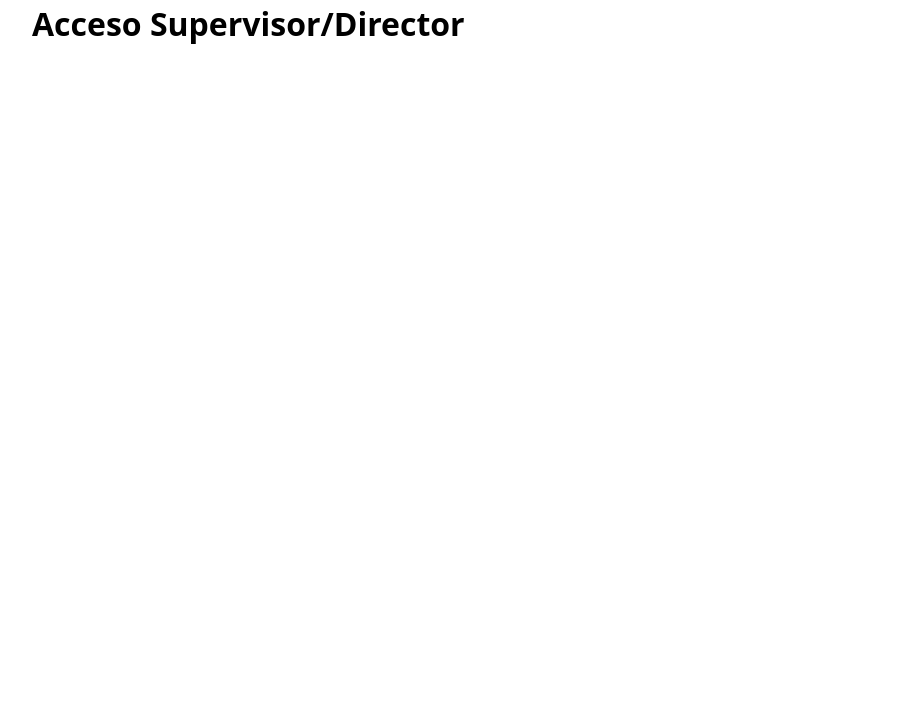
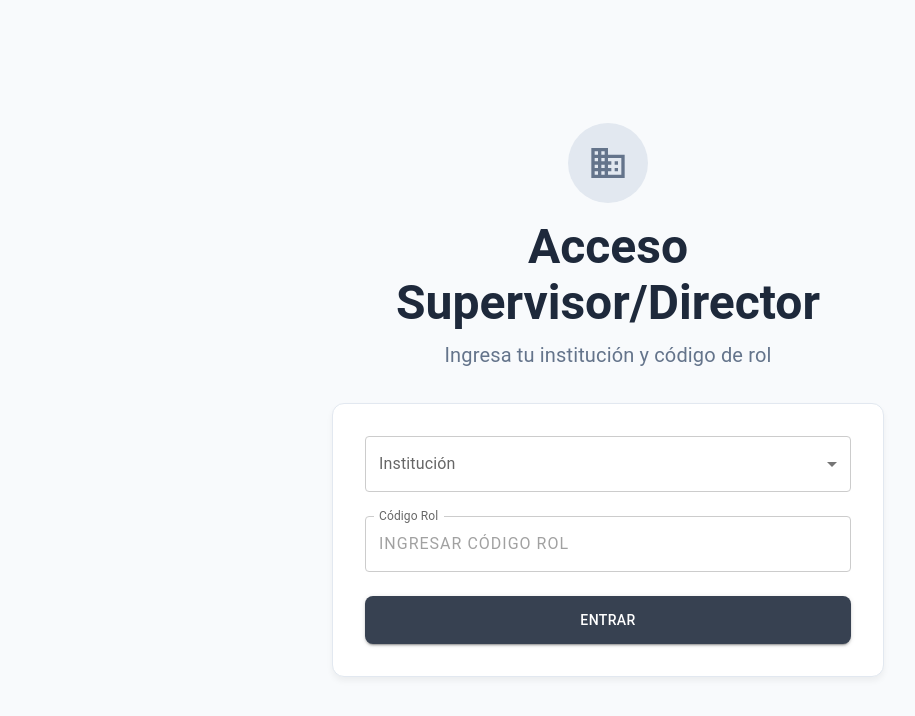
Before and after one commit to DanyCabrera/graduaT, a React (Vite) app in the folder frontend/: page /acceso in a window 1280 px wide. Shown: the top 716 px of the page, without its empty margins (32-947 px from the left). Built offline with nearby package versions, Linux system fonts and the light colour scheme.

Commit message:
Diseño de acceso supervisor/director

```diff
--- a/frontend/src/pages/auth/login/acceso.tsx
+++ b/frontend/src/pages/auth/login/acceso.tsx
@@ -1,5 +1,5 @@
-import {
-    Container,
+//import {
+    //Container,
     //Card,
     //CardContent,
     //Typography,
@@ -11,7 +11,7 @@ import {
     //FormGroup,
     //InputLabel,
     //FormControl,
-} from "@mui/material";
+//} from "@mui/material";
 
 // acceso alumno/maestro
 /*
@@ -78,29 +78,176 @@ const accesoAlumnoMaestro = () => {
 }
 */
 
-// acceso supervisor/director
+import {
+    Container,
+    Box,
+    Typography,
+    Select,
+    MenuItem,
+    InputLabel,
+    FormControl,
+    TextField,
+    Button,
+    Paper,
+    Fade,
+} from "@mui/material";
+import { Business as BusinessIcon } from "@mui/icons-material";
+
+// acceso supervisor/director — con diseño moderno como en CodigoAcceso
 const accesoSupervisorDirector = () => {
     return (
-        <>
-            <Container>
-                <h1>Acceso Supervisor/Director</h1>
-                {/*
-                    Contenedor para el acceso del supervisor y director
-                    Aca solo vas a diseñar otro Card con el de acceso alumno/maestro pero ahora va hacer para superviros y director
-                    los campos que se necesitan son: Instituciones y Código de Rol, y el botón de acceder va hacer para que el supervisor o director ingrese a la plataforma
+        <Box
+            sx={{
+                minHeight: '100vh',
+                backgroundColor: '#f8fafc', // Fondo claro
+                display: 'flex',
+                alignItems: 'center',
+                justifyContent: 'center',
+                padding: 2,
+            }}
+        >
+            <Container maxWidth="sm">
+                <Fade in timeout={800}>
+                    <Box>
+                        {/* Header */}
+                        <Box sx={{ textAlign: 'center', mb: 4 }}>
+                            <Box
+                                sx={{
+                                    display: 'inline-flex',
+                                    alignItems: 'center',
+                                    justifyContent: 'center',
+                                    width: 80,
+                                    height: 80,
+                                    borderRadius: '50%',
+                                    backgroundColor: '#e2e8f0',
+                                    mb: 2,
+                                }}
+                            >
+                                <BusinessIcon sx={{ fontSize: 40, color: '#64748b' }} />
+                            </Box>
+                            <Typography
+                                variant="h3"
+                                sx={{
+                                    color: '#1e293b',
+                                    fontWeight: 700,
+                                    mb: 1,
+                                }}
+                            >
+                                Acceso Supervisor/Director
+                            </Typography>
+                            <Typography
+                                variant="h6"
+                                sx={{
+                                    color: '#64748b',
+                                    fontWeight: 400,
+                                }}
+                            >
+                                Ingresa tu institución y código de rol
+                            </Typography>
+                        </Box>
 
-                    El diseño esta en figma ahi estan los dos campos que se necesitan crear
-                    para el campo de institucion lo puedes copiar de la otra funcion de acceso alumno/maestro
-                    ahi tengo el codigo para que se vea como un listado y para el campo de codigo del rol
-                    que sea que el user digite solo codigo en mayúscula y que sea minimo de 6 digitos.
+                        {/* Formulario */}
+                        <Paper
+                            sx={{
+                                borderRadius: 3,
+                                boxShadow: '0 4px 6px rgba(0,0,0,0.05)',
+                                backgroundColor: 'white',
+                                border: '1px solid #e2e8f0',
+                            }}
+                        >
+                            <Box sx={{ p: 4 }}>
+                                {/* Campo Institución */}
+                                <FormControl fullWidth sx={{ mb: 3 }}>
+                                    <InputLabel id="institucion-label">
+                                        Institución
+                                    </InputLabel>
+                                    <Select
+                                        labelId="institucion-label"
+                                        id="institucion-select"
+                                        label="Institución"
+                                        defaultValue=""
+                                        sx={{
+                                            '& .MuiOutlinedInput-notchedOutline': {
+                                                borderColor: '#ccc',
+                                            },
+                                            '&:hover .MuiOutlinedInput-notchedOutline': {
+                                                borderColor: '#999',
+                                            },
+                                            '&.Mui-focused .MuiOutlinedInput-notchedOutline': {
+                                                borderColor: '#0066cc',
+                                            },
+                                        }}
+                                    >
+                                        <MenuItem value={1}>Colegio Paraíso</MenuItem>
+                                        <MenuItem value={2}>Colegio Nacional</MenuItem>
+                                        <MenuItem value={3}>Colegio Internacional</MenuItem>
+                                        <MenuItem value={4}>Instituto Carlo Dubón</MenuItem>
+                                    </Select>
+                                </FormControl>
 
-                    solo diseña eso, no hagas ningun tipo de funcionalidad, despues lo vamos  validar dependiendo de que rol entre le mostrara el panel
-                 */}
+                                {/* Campo Código Rol */}
+                                <TextField
+                                    fullWidth
+                                    label="Código Rol"
+                                    placeholder="INGRESAR CÓDIGO ROL"
+                                    inputProps={{
+                                        maxLength: 10,
+                                        pattern: '[A-Z]{6,}',
+                                        title: 'Ingrese solo letras mayúsculas (mínimo 6 caracteres)',
+                                    }}
+                                    InputLabelProps={{
+                                        shrink: true,
+                                    }}
+                                    sx={{
+                                        '& .MuiInputBase-input': {
+                                            textTransform: 'uppercase',
+                                            letterSpacing: '1px',
+                                        },
+                                        '& .MuiOutlinedInput-root': {
+                                            '& fieldset': {
+                                                borderColor: '#ccc',
+                                            },
+                                            '&:hover fieldset': {
+                                                borderColor: '#999',
+                                            },
+                                            '&.Mui-focused fieldset': {
+                                                borderColor: '#0066cc',
+                                            },
+                                        },
+                                    }}
+                                />
+
+                                {/* Botón Entrar */}
+                                <Button
+                                    variant="contained"
+                                    fullWidth
+                                    sx={{
+                                        mt: 3,
+                                        py: 1.5,
+                                        borderRadius: 2,
+                                        backgroundColor: '#374151',
+                                        textTransform: 'none',
+                                        fontWeight: 500,
+                                        '&:hover': {
+                                            backgroundColor: '#1f2937',
+                                        },
+                                        '&:disabled': {
+                                            backgroundColor: '#9ca3af',
+                                        },
+                                    }}
+                                >
+                                    ENTRAR
+                                </Button>
+                            </Box>
+                        </Paper>
+                    </Box>
+                </Fade>
             </Container>
-        </>
-    )
-}
+        </Box>
+    );
+};
 
+// Exporta como antes
 export default function Acceso() {
     return (
         <>
```
